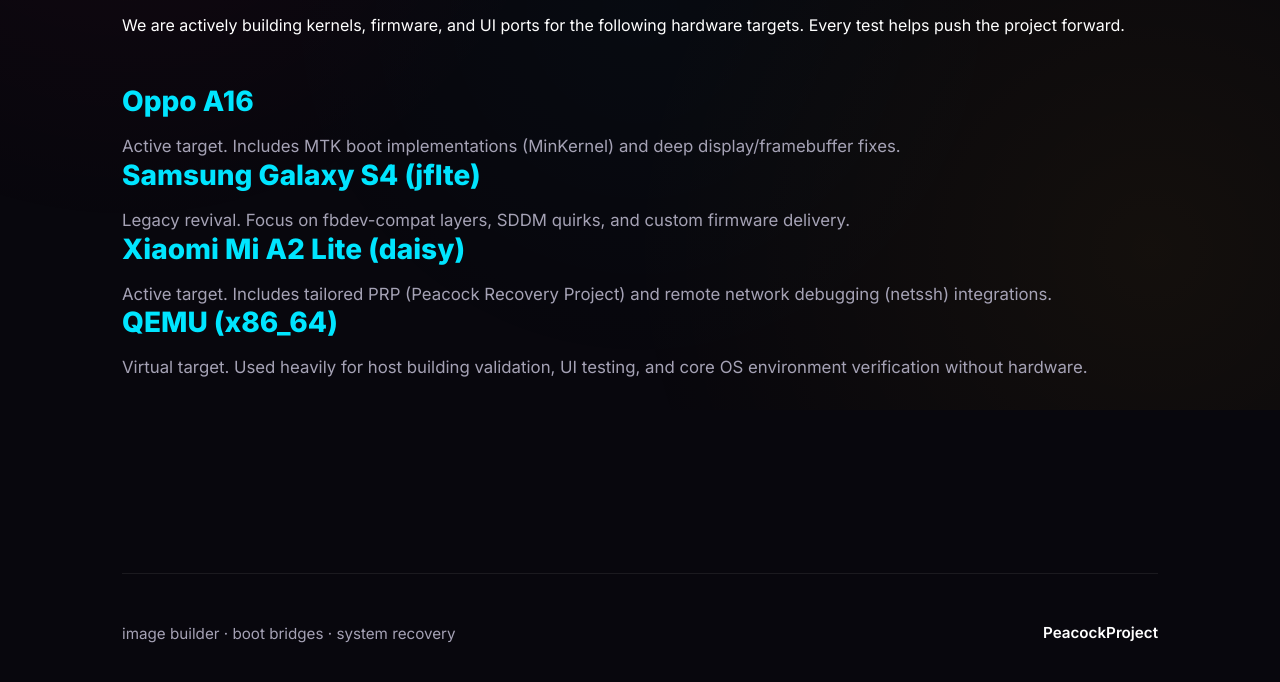
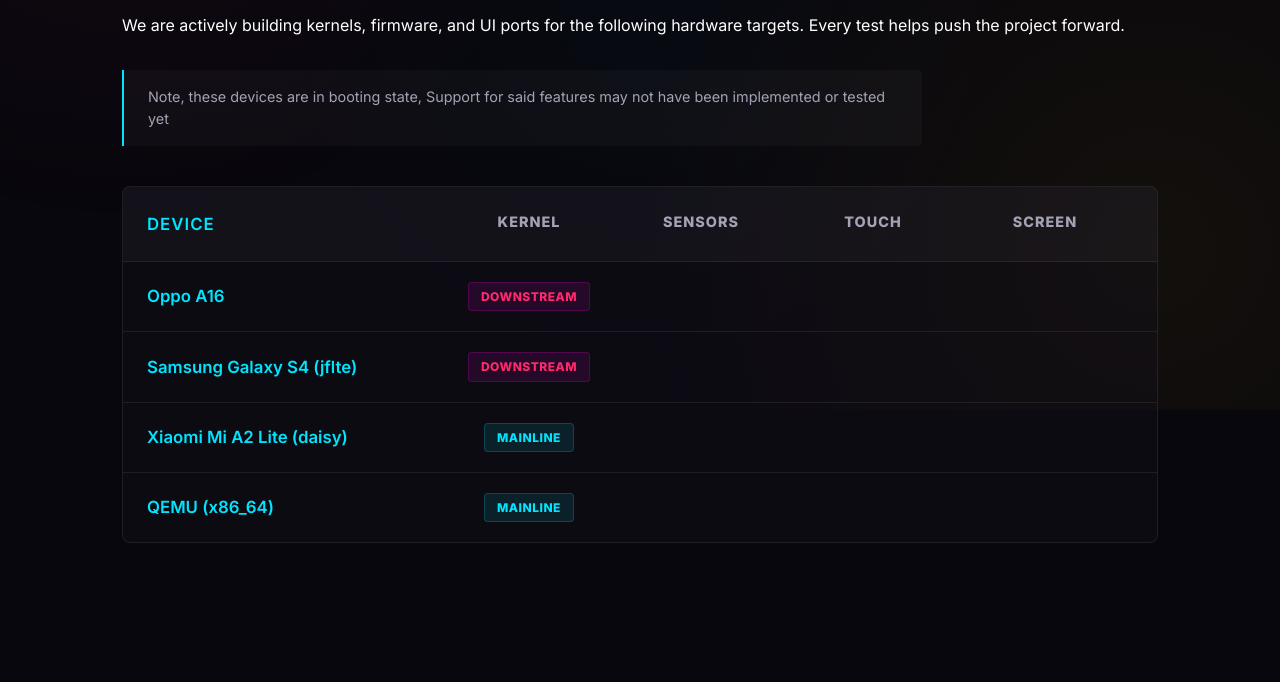
Before and after one commit to PeacockProject/site, a plain HTML site: page devices.html in a window 1280 px wide. Shown: the part 390-1072 px from the top of the page. Drawn offline with Linux system fonts and the light colour scheme.

Commit message:
device matrix is less of an eyesore now

```diff
--- a/devices.html
+++ b/devices.html
@@ -37,26 +37,65 @@
                 <p class="section-desc">We are actively building kernels, firmware, and UI ports for the following hardware targets. Every test helps push the project forward.</p>
             </div>
 
-            <div class="stack-grid" style="margin-top: 3rem;">
-                <article class="tool-card reveal-jump" style="--stagger: 1">
-                    <h3 class="tool-title" style="color: var(--acc-cyan);">Oppo A16</h3>
-                    <p class="tool-desc">Active target. Includes MTK boot implementations (MinKernel) and deep display/framebuffer fixes.</p>
-                </article>
+            <div class="matrix-disclaimer reveal-jump">
+                Note, these devices are in booting state, Support for said features may not have been implemented or tested yet
+            </div>
 
-                <article class="tool-card reveal-jump" style="--stagger: 2">
-                    <h3 class="tool-title" style="color: var(--acc-cyan);">Samsung Galaxy S4 (jflte)</h3>
-                    <p class="tool-desc">Legacy revival. Focus on fbdev-compat layers, SDDM quirks, and custom firmware delivery.</p>
-                </article>
+            <div class="hardware-matrix reveal-jump">
+                <div class="matrix-header">
+                    <div class="col-device">Device</div>
+                    <div class="col-feature">Kernel</div>
+                    <div class="col-feature">Sensors</div>
+                    <div class="col-feature">Touch</div>
+                    <div class="col-feature">Screen</div>
+                    <div class="col-feature">Power Management</div>
+                    <div class="col-feature">Camera</div>
+                    <div class="col-feature">Offline Charge</div>
+                </div>
 
-                <article class="tool-card reveal-jump" style="--stagger: 3">
-                    <h3 class="tool-title" style="color: var(--acc-cyan);">Xiaomi Mi A2 Lite (daisy)</h3>
-                    <p class="tool-desc">Active target. Includes tailored PRP (Peacock Recovery Project) and remote network debugging (netssh) integrations.</p>
-                </article>
+                <div class="matrix-row">
+                    <div class="col-device">Oppo A16</div>
+                    <div class="col-feature"><span class="status-tag downstream">Downstream</span></div>
+                    <div class="col-feature"></div>
+                    <div class="col-feature"></div>
+                    <div class="col-feature"></div>
+                    <div class="col-feature"></div>
+                    <div class="col-feature"></div>
+                    <div class="col-feature"></div>
+                </div>
 
-                <article class="tool-card reveal-jump" style="--stagger: 4">
-                    <h3 class="tool-title" style="color: var(--acc-cyan);">QEMU (x86_64)</h3>
-                    <p class="tool-desc">Virtual target. Used heavily for host building validation, UI testing, and core OS environment verification without hardware.</p>
-                </article>
+                <div class="matrix-row">
+                    <div class="col-device">Samsung Galaxy S4 (jflte)</div>
+                    <div class="col-feature"><span class="status-tag downstream">Downstream</span></div>
+                    <div class="col-feature"></div>
+                    <div class="col-feature"></div>
+                    <div class="col-feature"></div>
+                    <div class="col-feature"></div>
+                    <div class="col-feature"></div>
+                    <div class="col-feature"></div>
+                </div>
+
+                <div class="matrix-row">
+                    <div class="col-device">Xiaomi Mi A2 Lite (daisy)</div>
+                    <div class="col-feature"><span class="status-tag mainline">Mainline</span></div>
+                    <div class="col-feature"></div>
+                    <div class="col-feature"></div>
+                    <div class="col-feature"></div>
+                    <div class="col-feature"></div>
+                    <div class="col-feature"></div>
+                    <div class="col-feature"></div>
+                </div>
+
+                <div class="matrix-row">
+                    <div class="col-device">QEMU (x86_64)</div>
+                    <div class="col-feature"><span class="status-tag mainline">Mainline</span></div>
+                    <div class="col-feature"></div>
+                    <div class="col-feature"></div>
+                    <div class="col-feature"></div>
+                    <div class="col-feature"></div>
+                    <div class="col-feature"></div>
+                    <div class="col-feature"></div>
+                </div>
             </div>
         </section>
 
--- a/styles.css
+++ b/styles.css
@@ -545,6 +545,18 @@
     flex: 1;
 }
 
+.status-tag.mainline {
+    background: rgba(0, 229, 255, 0.1);
+    color: var(--acc-cyan);
+    border: 1px solid rgba(0, 229, 255, 0.2);
+}
+
+.status-tag.downstream {
+    background: rgba(255, 0, 230, 0.1);
+    color: var(--acc-magenta);
+    border: 1px solid rgba(255, 0, 230, 0.2);
+}
+
 /* Custom SVG Animations */
 .anim-svg {
     width: 100%;
@@ -908,6 +920,109 @@
 }
 
 /*
+ * ----------------------------------------------------
+ * DEVICE MATRIX STYLING
+ * ----------------------------------------------------
+ */
+
+.matrix-disclaimer {
+    font-size: 0.9rem;
+    color: var(--text-dim);
+    background: rgba(255, 255, 255, 0.03);
+    padding: 1rem 1.5rem;
+    border-left: 2px solid var(--acc-cyan);
+    margin-top: 2rem;
+    margin-bottom: 2.5rem;
+    border-radius: 0 4px 4px 0;
+    max-width: 800px;
+    line-height: 1.5;
+}
+
+.hardware-matrix {
+    display: flex;
+    flex-direction: column;
+    width: 100%;
+    background: rgba(20, 18, 28, 0.4);
+    border: 1px solid var(--surface-border);
+    border-radius: 8px;
+    overflow-x: auto;
+    /* Custom scrollbar for the table if it overflows */
+    scrollbar-width: thin;
+}
+
+.matrix-header, .matrix-row {
+    display: grid;
+    /* Device column wider, feature columns expanded to 140px for "Downstream" */
+    grid-template-columns: 280px repeat(7, 140px);
+    align-items: center;
+    padding: 1.25rem 1.5rem;
+    gap: 2rem;
+    width: max-content;
+    min-width: 100%;
+}
+
+.matrix-header {
+    background: rgba(255, 255, 255, 0.03);
+    border-bottom: 1px solid var(--surface-border);
+    font-weight: 800;
+    font-size: 0.75rem;
+    text-transform: uppercase;
+    letter-spacing: 1px;
+    color: var(--text-dim);
+    line-height: 1.2;
+}
+
+.matrix-row {
+    border-bottom: 1px solid var(--surface-border);
+    transition: background var(--transient);
+}
+
+.matrix-row:last-child {
+    border-bottom: none;
+}
+
+.matrix-row:hover {
+    background: rgba(255, 255, 255, 0.02);
+}
+
+.col-device {
+    font-weight: 600;
+    color: var(--acc-cyan);
+    font-size: 1.05rem;
+    text-align: left;
+}
+
+.col-feature {
+    display: flex;
+    justify-content: center;
+    text-align: center;
+    font-size: 0.9rem;
+    color: var(--text-dim);
+    min-height: 1.5em;
+}
+
+.status-tag {
+    padding: 0.25rem 0.75rem;
+    border-radius: 4px;
+    font-size: 0.75rem;
+    font-weight: 800;
+    text-transform: uppercase;
+    letter-spacing: 0.5px;
+}
+
+.status-tag.mainline {
+    background: rgba(0, 229, 255, 0.1);
+    color: var(--acc-cyan);
+    border: 1px solid rgba(0, 229, 255, 0.2);
+}
+
+.status-tag.downstream {
+    background: rgba(255, 0, 230, 0.1);
+    color: var(--acc-magenta);
+    border: 1px solid rgba(255, 0, 230, 0.2);
+}
+
+/*
  * ----------------------------------------
  * ENERGETIC SCROLL ANIMATIONS (JUMPY)
  * ----------------------------------------
```
